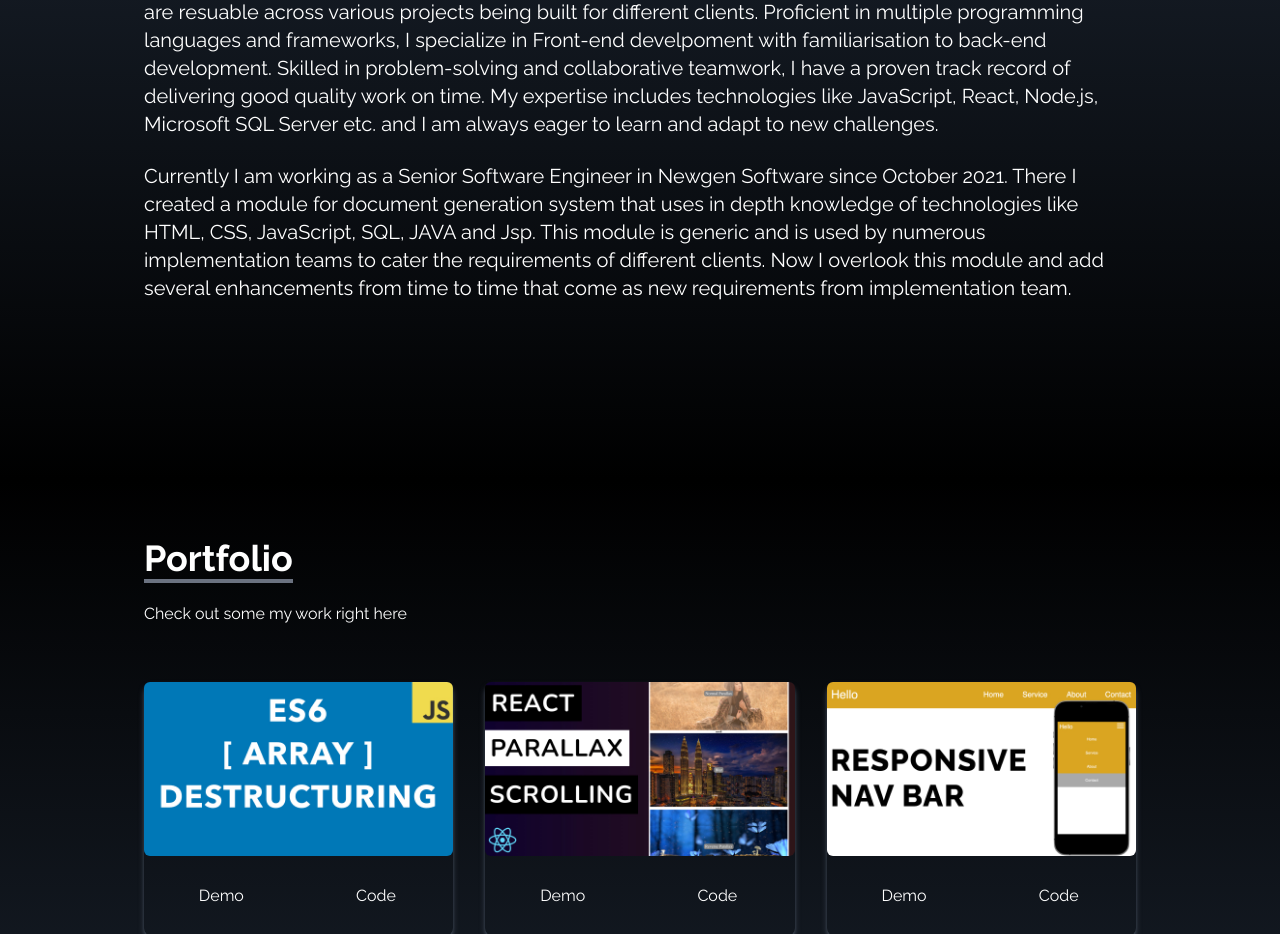
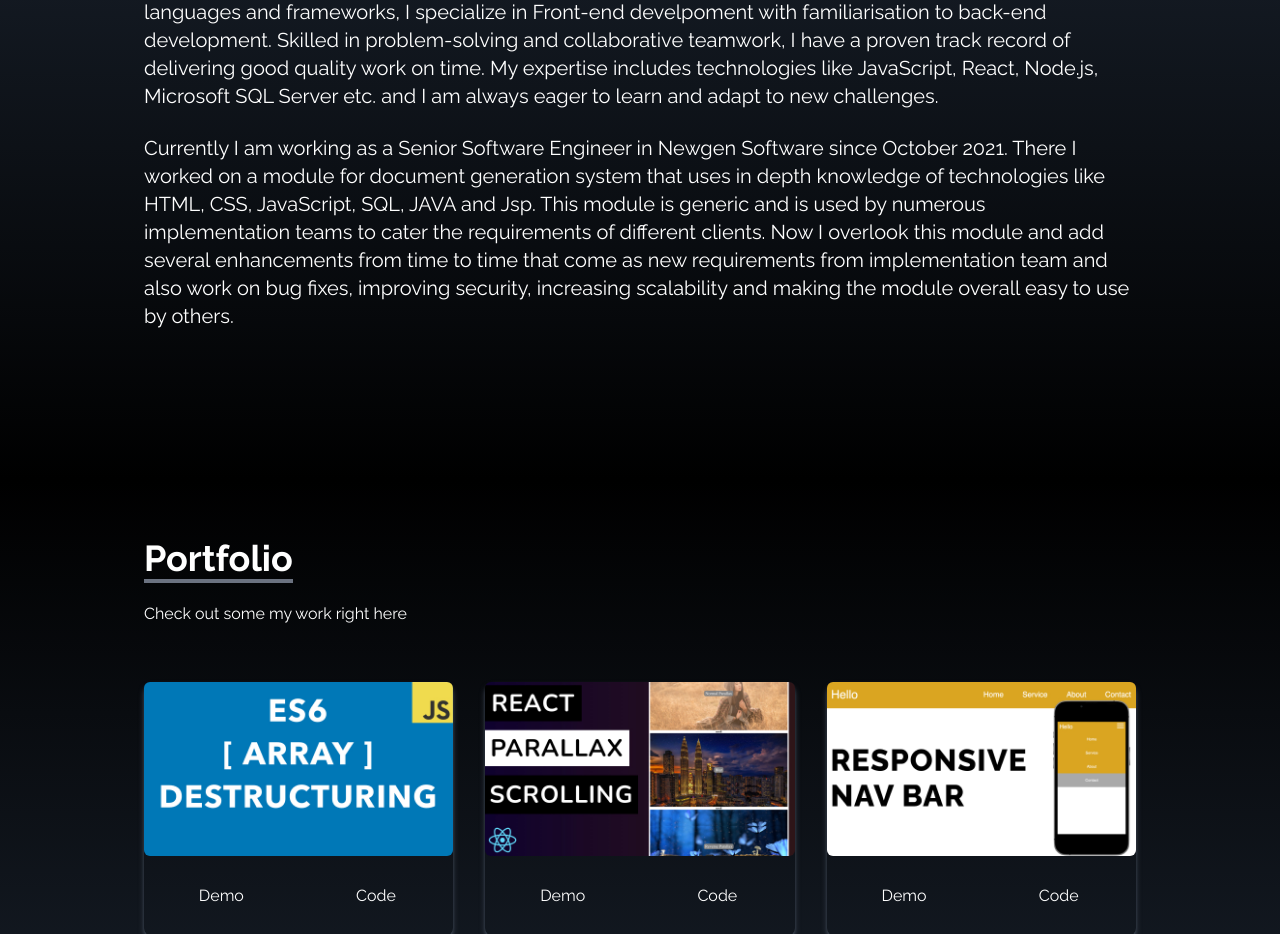
Before and after one commit to Samee-rKumar/Portfolio-frontend, a React (Create React App) app: page / in a window 1280 px wide. Shown: the part 1120-2054 px from the top of the page. Built offline with nearby package versions, Linux system fonts and the light colour scheme.

Commit message:
updated about section

```diff
--- a/src/Components/About.js
+++ b/src/Components/About.js
@@ -14,7 +14,7 @@ export default function About() {
                 </p>
                 <br />
                 <p className='text-xl'>
-                    Currently I am working as a Senior Software Engineer in Newgen Software since October 2021. There I created a module for document generation system that uses in depth knowledge of technologies like HTML, CSS, JavaScript, SQL, JAVA and Jsp. This module is generic and is used by numerous implementation teams to cater the requirements of different clients. Now I overlook this module and add several enhancements from time to time that come as new requirements from implementation team.
+                    Currently I am working as a Senior Software Engineer in Newgen Software since October 2021. There I worked on a module for document generation system that uses in depth knowledge of technologies like HTML, CSS, JavaScript, SQL, JAVA and Jsp. This module is generic and is used by numerous implementation teams to cater the requirements of different clients. Now I overlook this module and add several enhancements from time to time that come as new requirements from implementation team and also work on bug fixes, improving security, increasing scalability and making the module overall easy to use by others.
                 </p>
             </div>
         </div>
```
